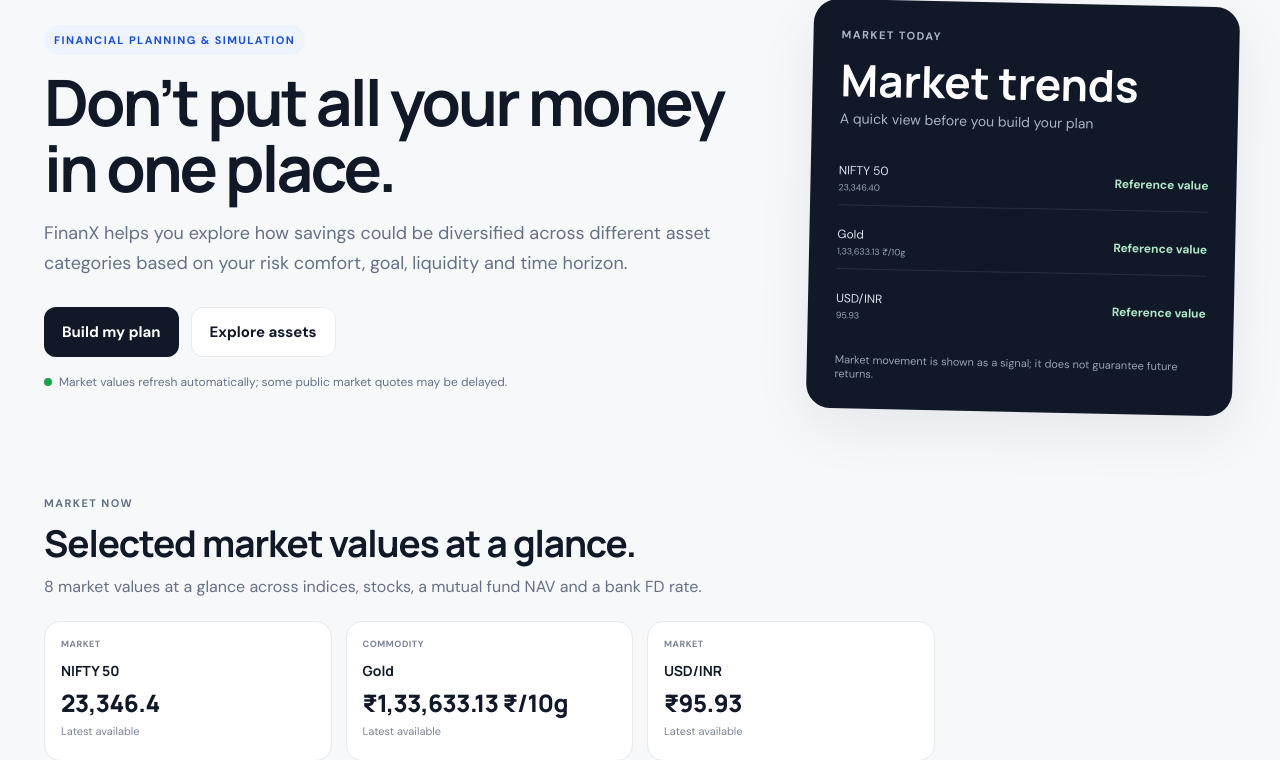
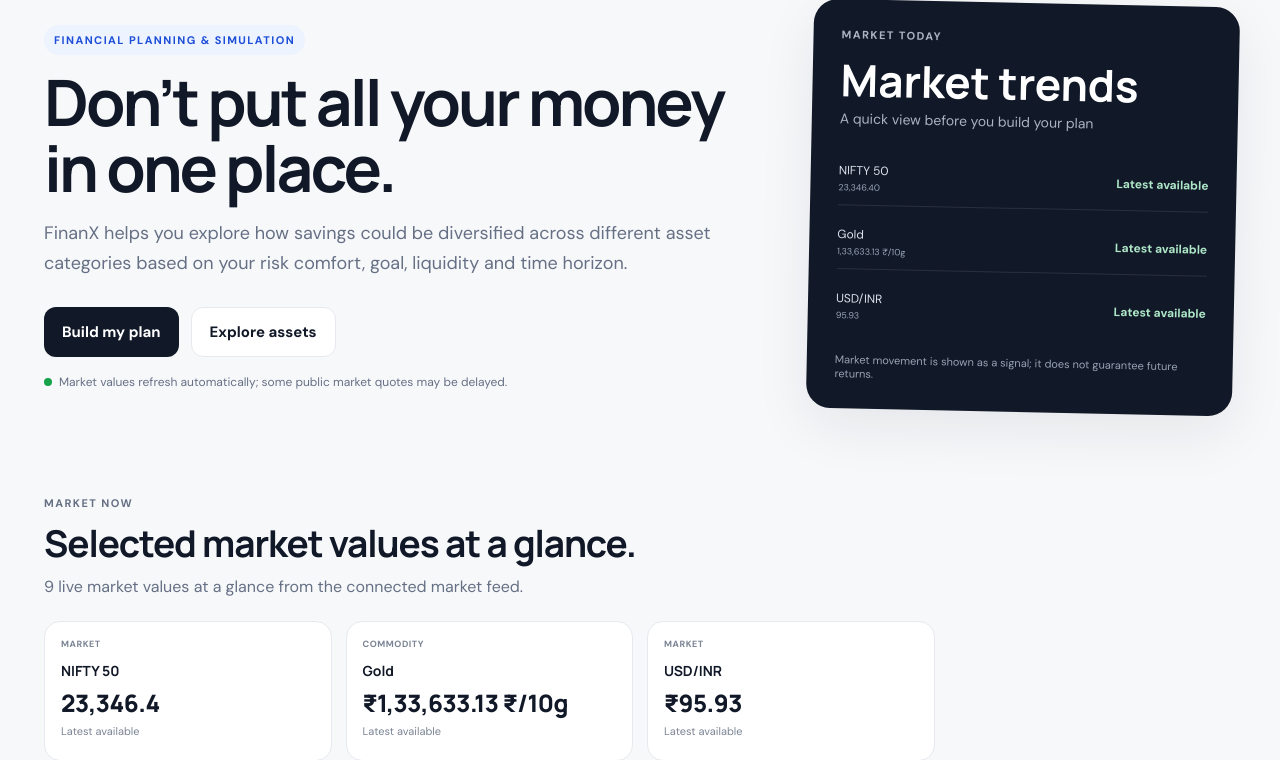
Before and after one commit to Dsingh0510/FinanX, a Flask app: page / in a window 1280 px wide. Shown: the part 145-905 px from the top of the page. Run offline with Flask 3, Linux system fonts and the light colour scheme; data that the repository does not hold is empty.

Commit message:
Refine live market cards and animation-only analysis loader

```diff
--- a/templates/dashboard.html
+++ b/templates/dashboard.html
@@ -37,9 +37,9 @@
         <div class="example-amount" id="hero-market-title">Market trends</div>
         <div class="mini-caption">A quick view before you build your plan</div>
         <div class="hero-market-list" id="hero-market-list">
-          <div class="hero-market-row"><span>NIFTY 50<small>23,346.40 • reference</small></span><b>Reference value</b></div>
-          <div class="hero-market-row"><span>Gold</span><b>Loading…</b></div>
-          <div class="hero-market-row"><span>USD/INR</span><b>Loading…</b></div>
+          <div class="hero-market-row"><span>NIFTY 50<small>Loading…</small></span><b>LIVE</b></div>
+          <div class="hero-market-row"><span>Gold<small>Loading…</small></span><b>LIVE</b></div>
+          <div class="hero-market-row"><span>USD/INR<small>Loading…</small></span><b>LIVE</b></div>
         </div>
         <div class="tiny-note">Market movement is shown as a signal; it does not guarantee future returns.</div>
       </div>
@@ -50,7 +50,7 @@
         <div>
           <div class="eyebrow">MARKET NOW</div>
           <h2>Selected market values at a glance.</h2>
-          <p>8 market values at a glance across indices, stocks, a mutual fund NAV and a bank FD rate.</p>
+          <p>9 live market values at a glance from the connected market feed.</p>
         </div>
       </div>
       <div class="market-now-grid" id="market-now-grid"></div>
@@ -80,15 +80,9 @@
           </form>
         </div>
         <div class="panel result-panel" id="plan-panel">
-          <div id="analysis-loader" class="analysis-loader hidden" aria-live="polite">
+          <div id="analysis-loader" class="analysis-loader hidden" aria-hidden="true">
             <div class="loader-orbit"><span></span><span></span><span></span></div>
-            <div class="analysis-loader-copy">
-              <strong id="analysis-loader-title">Analysing your plan…</strong>
-              <span id="analysis-loader-text">Scanning the tracked market universe.</span>
-            </div>
-            <div class="analysis-loader-steps">
-              <span>Market data</span><span>Risk screen</span><span>Entity selection</span><span>Projection</span>
-            </div>
+            <div class="loader-bars"><i></i><i></i><i></i><i></i></div>
           </div>
           <div class="empty-state" id="empty-state"><div class="empty-icon">◎</div><h3>Your plan will appear here.</h3><p>Enter your amount and preferences. FinanX will generate an illustrative allocation with a clear explanation of why each category is included.</p></div>
           <div id="plan-content" class="hidden">
@@ -187,34 +181,13 @@ document.getElementById('modal-close').onclick=()=>document.getElementById('info
 document.getElementById('info-modal').addEventListener('click',e=>{if(e.target.id==='info-modal')e.currentTarget.classList.add('hidden')});
 
 
-let loaderTimer = null;
 function setAnalysisLoading(on){
  const loader=document.getElementById('analysis-loader');
- const title=document.getElementById('analysis-loader-title');
- const textEl=document.getElementById('analysis-loader-text');
  const button=document.querySelector('#planner-form button[type="submit"]');
  if(!loader) return;
- if(on){
-   loader.classList.remove('hidden');
-   if(button) button.disabled=true;
-   const messages=[
-     ['Analysing your plan…','Scanning the tracked market universe.'],
-     ['Screening the market…','Comparing live quotes, NAVs and available rates.'],
-     ['Applying your risk profile…','Filtering candidates by risk, horizon, liquidity and goal.'],
-     ['Selecting entities…','Ranking the tracked options inside each segment.'],
-     ['Calculating projections…','Calculating the portfolio return and future values.']
-   ];
-   let i=0;
-   const tick=()=>{ if(!loader.classList.contains('hidden')){ title.textContent=messages[i][0]; textEl.textContent=messages[i][1]; i=(i+1)%messages.length; } };
-   tick();
-   clearInterval(loaderTimer);
-   loaderTimer=setInterval(tick,1100);
- }else{
-   loader.classList.add('hidden');
-   if(button) button.disabled=false;
-   clearInterval(loaderTimer);
-   loaderTimer=null;
- }
+ loader.classList.toggle('hidden',!on);
+ loader.setAttribute('aria-hidden', on?'false':'true');
+ if(button) button.disabled=on;
 }
 
 async function createPlan(e){
@@ -247,13 +220,13 @@ async function createPlan(e){
      document.getElementById('proj-invested').textContent='₹'+money.format(analysis.amount);
      document.getElementById('proj-rate').textContent=(analysis.annual_return_estimate!=null?analysis.annual_return_estimate.toFixed(1)+'% / year':'—');
      document.getElementById('proj-horizon-value').textContent=(analysis.projected_value!=null?'₹'+money.format(analysis.projected_value):'—');
-     document.getElementById('allocation-list').innerHTML=`<div class="breakup-head"><span>Investment breakup</span><span>Value after horizon</span></div>` + analysis.allocations.map(a=>{const picks=(a.selected_options||[]).slice(0,3).join(' • '); return `<div class="alloc-row alloc-return-row"><div><strong>${escapeHtml(a.asset)}</strong><span>Invested ₹${money.format(a.amount)} • ${a.percent}% of portfolio</span>${picks?`<small>Selected from tracked data: ${escapeHtml(picks)}${(a.selected_options||[]).length>3?' • +more':''}</small>`:''}</div><div class="alloc-return"><b>₹${money.format(a.projected_value)}</b><small>After ${analysis.horizon} years • est. gain ₹${money.format(a.projected_gain)}</small></div></div>`;}).join('');
+     document.getElementById('allocation-list').innerHTML=`<div class="breakup-head"><span>Investment breakup</span><span>Value after horizon</span></div>` + analysis.allocations.map(a=>{return `<div class="alloc-row alloc-return-row"><div><strong>${escapeHtml(a.asset)}</strong><span>Invested ₹${money.format(a.amount)} • ${a.percent}% of portfolio</span></div><div class="alloc-return"><b>₹${money.format(a.projected_value)}</b><small>After ${analysis.horizon} years • est. gain ₹${money.format(a.projected_gain)}</small></div></div>`;}).join('');
      const selectedLabels=analysis.allocations.map(a=>a.asset), selectedVals=analysis.allocations.map(a=>a.percent);
      if(allocationChart)allocationChart.destroy();
      allocationChart=new Chart(document.getElementById('allocationChart'),{type:'doughnut',data:{labels:selectedLabels,datasets:[{data:selectedVals,backgroundColor:['#111827','#2563eb','#10b981','#f59e0b','#7c3aed','#ef4444','#0ea5e9','#94a3b8'],borderWidth:0}]},options:{plugins:{legend:{position:'bottom',labels:{boxWidth:12,usePointStyle:true,font:{family:'DM Sans'}}}},cutout:'68%'}});
      const rows=analysis.ranked_categories.slice(0,8);
      document.getElementById('ranked-list').innerHTML=`<div class="market-analysis-head"><span>Investment segment</span><span>YoY</span><span>3Y</span><span>5Y</span></div>` + rows.map((r)=>{
-       const fmt=v=>v==null?'Not enough data':`${v>=0?'+':''}${Number(v).toFixed(1)}%`;
+       const fmt=v=>v==null?'—':`${v>=0?'+':''}${Number(v).toFixed(1)}%`;
        const cls=v=>v==null?'pending':(v>=0?'positive':'negative');
        return `<div class="analysis-row">
          <div class="analysis-asset">
@@ -288,11 +261,11 @@ document.getElementById('planner-form').addEventListener('submit',createPlan);
 function renderMarketHighlights(items){
   const grid=document.getElementById('market-now-grid');
   if(!grid) return;
-  const wanted=['NIFTY 50','Gold','USD/INR','NIFTY Bank','NIFTY IT','HDFC Bank','HDFC Flexi Cap Fund • Direct Growth','SBI FD • 1 Year'];
+  const wanted=['NIFTY 50','Gold','USD/INR','NIFTY Bank','NIFTY IT','Reliance Industries','HDFC Bank','TCS','India VIX'];
   const byLabel=Object.fromEntries((items||[]).map(x=>[x.label,x]));
   const display=wanted.map(x=>byLabel[x]).filter(Boolean);
   if(!display.length){grid.innerHTML='<div class="market-now-empty">Market values are temporarily unavailable.</div>';return;}
-  grid.innerHTML=display.slice(0,8).map(item=>{
+  grid.innerHTML=display.slice(0,9).map(item=>{
     const isMf=item.kind==='mutual_fund';
     const isFd=item.kind==='fd';
     const isYield=item.kind==='bond_yield';
@@ -371,7 +344,7 @@ function renderHeroMarket(items){
    const prefix='';
    const unit=t.unit||'';
   const valueTxt=t.value==null?'—':`${prefix}${Number(t.value).toLocaleString('en-IN',{minimumFractionDigits:isMf?4:2,maximumFractionDigits:isMf?4:2})}${unit?` ${escapeHtml(unit)}`:''}`;
-   const dTxt=d==null?'Reference value':`${d>=0?'+':''}${Number(d).toFixed(2)}% today`;
+   const dTxt=t.freshness==='live'?(d==null?'LIVE':`${d>=0?'+':''}${Number(d).toFixed(2)}% today`):(d==null?'Latest available':`${d>=0?'+':''}${Number(d).toFixed(2)}% today`);
    const rTxt=r==null?'':` • ${r>=0?'+':''}${Number(r).toFixed(1)}% YoY`;
    const cls=d!=null&&d<0?'down':'';
    return `<div class="hero-market-row"><span>${escapeHtml(label)}<small>${valueTxt}${rTxt}</small></span><b class="${cls}">${dTxt}</b></div>`;
```
